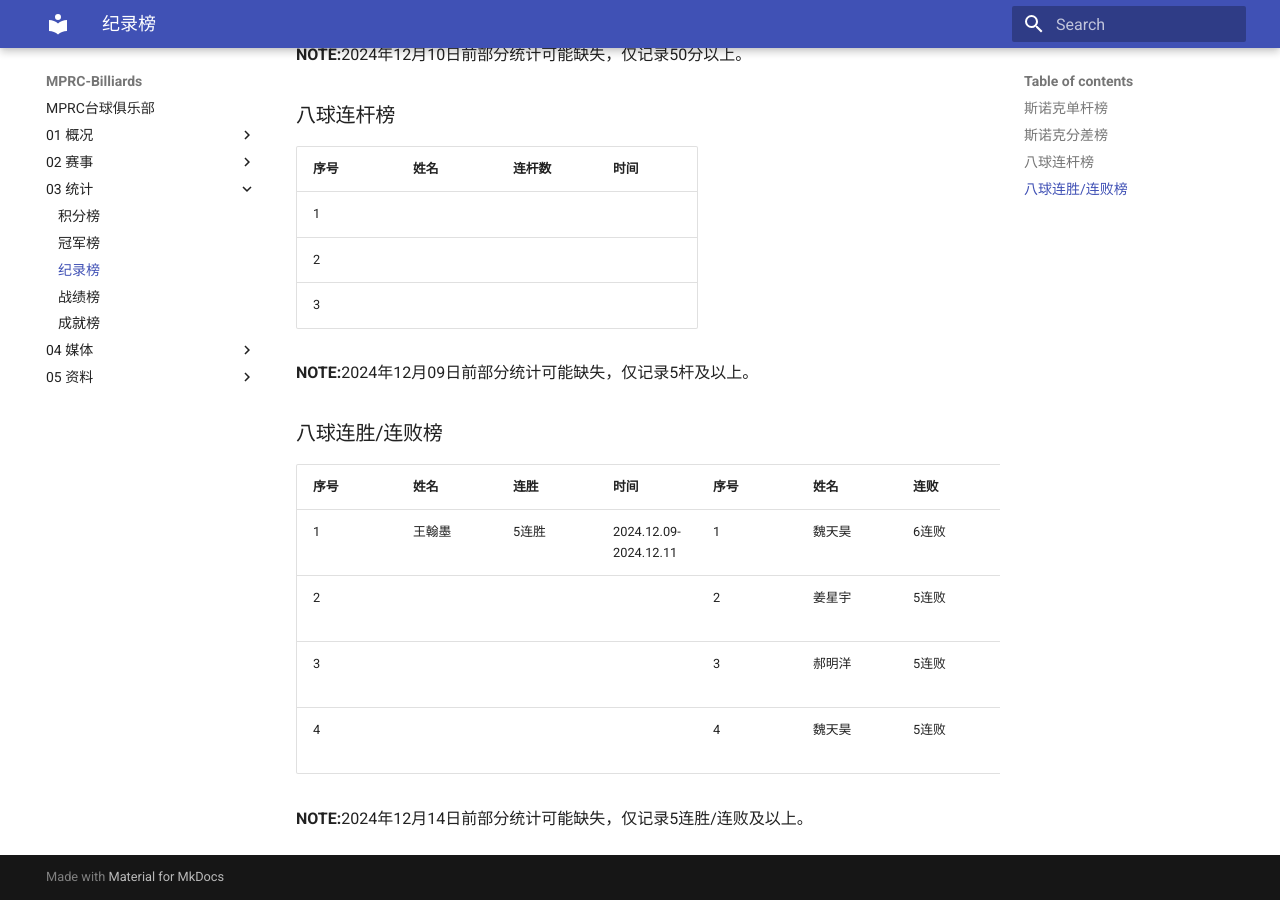
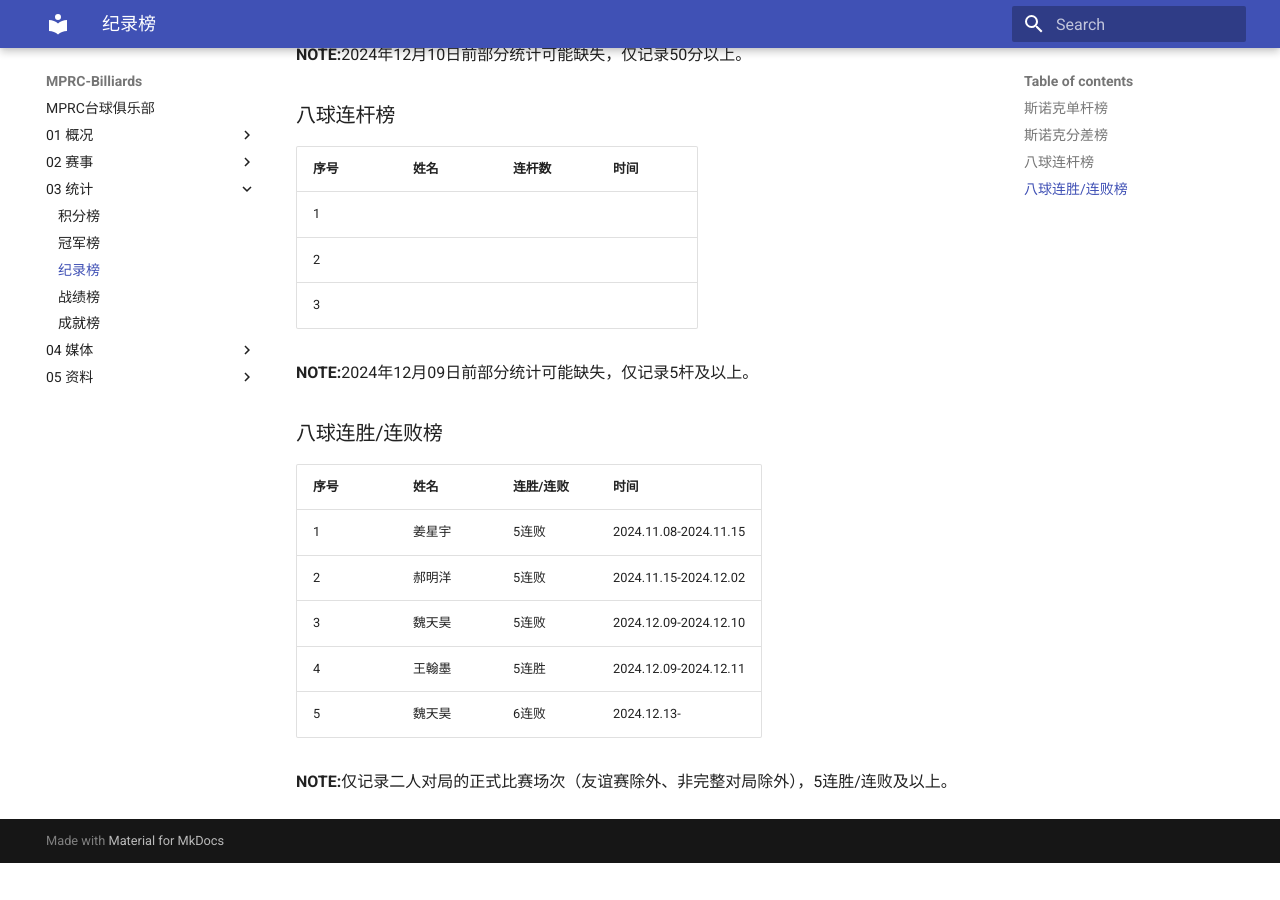
Before and after one commit to mprc-billiards/mprc-billiards.github.io, an MkDocs documentation site: the page built from docs/03-统计/3-纪录榜.md, in a window 1280 px wide and 900 px high, scrolled down 757 px. Built offline with MkDocs 1.6.1 and Material for MkDocs 9.7.7, drawn with Linux system fonts in a browser that asks for light colours; after the commit the page ends 1620 px from its top, so only the background shows below that.

Commit message:
update 2024.12.24

```diff
--- a/docs/03-统计/3-纪录榜.md
+++ b/docs/03-统计/3-纪录榜.md
@@ -32,11 +32,12 @@
 
 ### 八球连胜/连败榜
 
-| 序号 | 姓名   | 连胜  | 时间                  | 序号 | 姓名   | 连败  | 时间                  |
-| ---- | ------ | ----- | --------------------- | ---- | ------ | ----- | --------------------- |
-| 1    | 王翰墨 | 5连胜 | 2024.12.09-2024.12.11 | 1    | 魏天昊 | 6连败 | 2024.12.13-           |
-| 2    |        |       |                       | 2    | 姜星宇 | 5连败 | 2024.11.08-2024.11.15 |
-| 3    |        |       |                       | 3    | 郝明洋 | 5连败 | 2024.11.15-2024.12.02 |
-| 4    |        |       |                       | 4    | 魏天昊 | 5连败 | 2024.12.09-2024.12.10 |
+| 序号 | 姓名   | 连胜/连败 | 时间                  |
+| ---- | ----- | -------- | --------------------- |
+| 1    | 姜星宇 | 5连败    | 2024.11.08-2024.11.15 |
+| 2    | 郝明洋 | 5连败    | 2024.11.15-2024.12.02 |
+| 3    | 魏天昊 | 5连败    | 2024.12.09-2024.12.10 |
+| 4    | 王翰墨 | 5连胜    | 2024.12.09-2024.12.11 |
+| 5    | 魏天昊 | 6连败    | 2024.12.13-           |
 
-**NOTE:**2024年12月14日前部分统计可能缺失，仅记录5连胜/连败及以上。
+**NOTE:**仅记录二人对局的正式比赛场次（友谊赛除外、非完整对局除外），5连胜/连败及以上。
```
Also changed, not shown: docs/01-概况/3-场馆设施.md (+4 -4 lines), docs/02-赛事/E-挑战赛/E03-普尔台球挑战赛.md (+14 -1 lines), docs/01-概况/img/xiongmaoqiushe.jpg.
